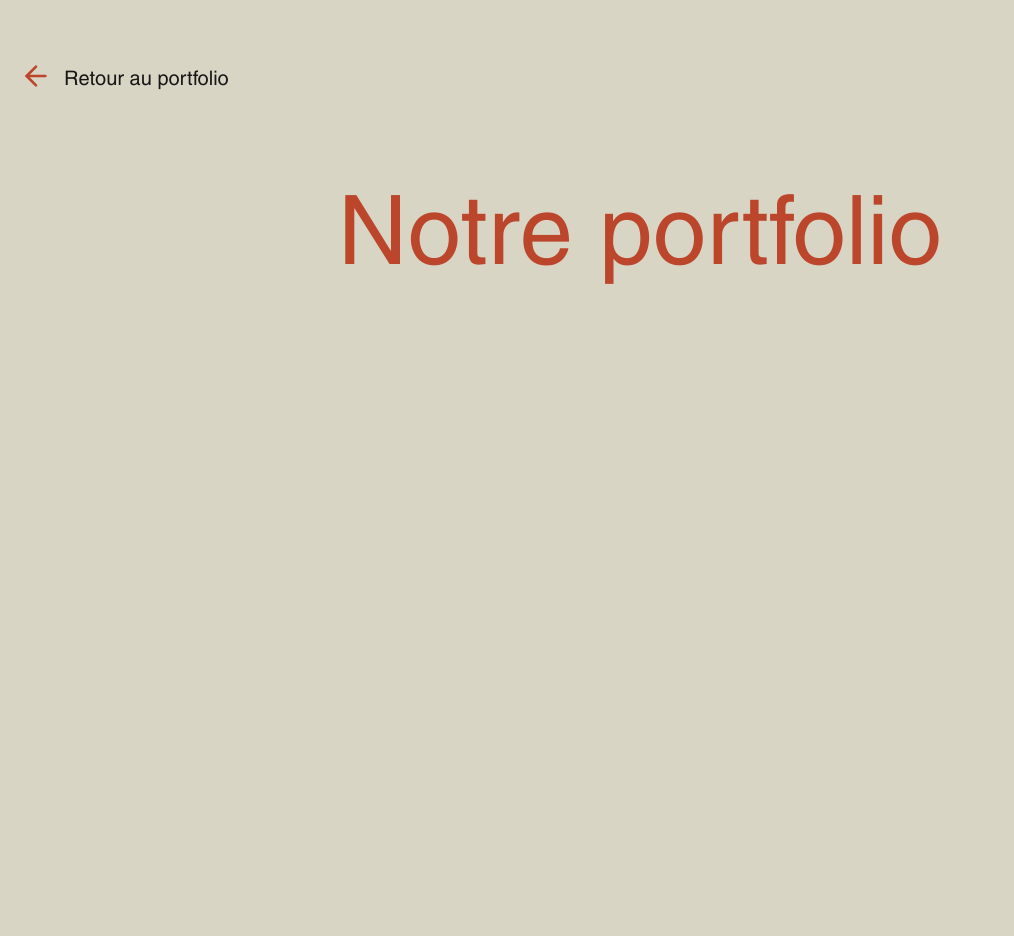
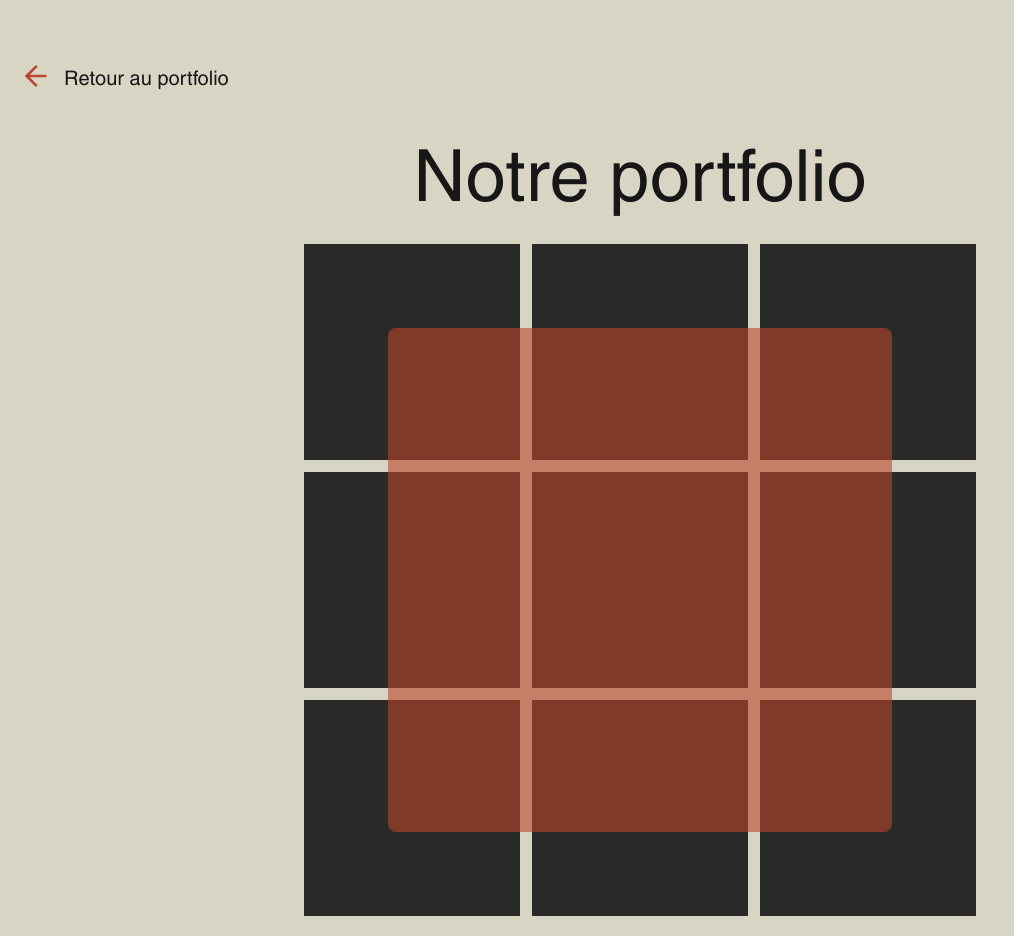
Before and after one commit to OnerBerk/dtnr-studio, a Next.js app in the folder web/: page /portfolio-detail in a window 1280 px wide. Shown: the whole page, without its empty margins (0-1014 px from the left). Before the commit the page ends 800 px from the top, so only its background shows below. Built offline with nearby package versions, Linux system fonts and the light colour scheme; no server answers.

Commit message:
portfolio details page done

```diff
--- a/web/app/portfolio-detail/page.tsx
+++ b/web/app/portfolio-detail/page.tsx
@@ -1,5 +1,6 @@
 import type { Metadata } from "next";
 
+import { PortfolioGrid } from "@/components/PortfolioGrid";
 import PageLayout from "@/components/layout/page-layout";
 
 export const metadata: Metadata = {
@@ -13,24 +14,24 @@ export default function PortfolioDetailPage() {
       backHref="/#portfolio"
       backLabel="Retour au portfolio"
       className="
-        mx-auto flex min-h-dvh w-full max-w-[1400px] flex-col gap-6 p-5
+        mx-auto flex min-h-dvh w-full max-w-[1400px] flex-col gap-10 p-5
       "
     >
-      <header
-        className="
-          mt-8 md:mt-14
-        "
-      >
+      <header>
         <h1
-          id="services-detail-heading"
+          id="portfolio-detail-heading"
           className="
-            text-title mx-auto text-center text-3xl font-medium text-heading
-            md:text-5xl lg:text-8xl
+            text-title mx-auto text-center text-3xl font-medium md:text-5xl
+            lg:text-7xl
           "
         >
           Notre portfolio
         </h1>
       </header>
+
+      <section aria-label="Galerie de projets">
+        <PortfolioGrid />
+      </section>
     </PageLayout>
   );
 }
--- /dev/null
+++ b/web/components/PortfolioGrid.tsx
@@ -0,0 +1,37 @@
+"use client";
+
+{
+  /*
+  placeholder va etre remplacer par les projets
+  */
+}
+const cells = Array.from({ length: 9 }, (_, i) => i);
+
+export function PortfolioGrid() {
+  return (
+    <div className="relative mx-auto w-full max-w-2xl">
+      <div className="grid grid-cols-3 gap-3">
+        {cells.map((i) => (
+          <button
+            key={i}
+            type="button"
+            onClick={() => console.log(`cell ${i}`)}
+            className="
+              relative aspect-square cursor-pointer bg-foreground/90
+              transition-transform duration-300 hover:z-20 hover:scale-120
+            "
+            aria-label={`Projet ${i + 1}`}
+          />
+        ))}
+      </div>
+
+      <div
+        aria-hidden="true"
+        className="
+          pointer-events-none absolute top-1/2 left-1/2 z-10 aspect-square
+          w-[75%] -translate-x-1/2 -translate-y-1/2 rounded-lg bg-heading/60
+        "
+      />
+    </div>
+  );
+}
```
